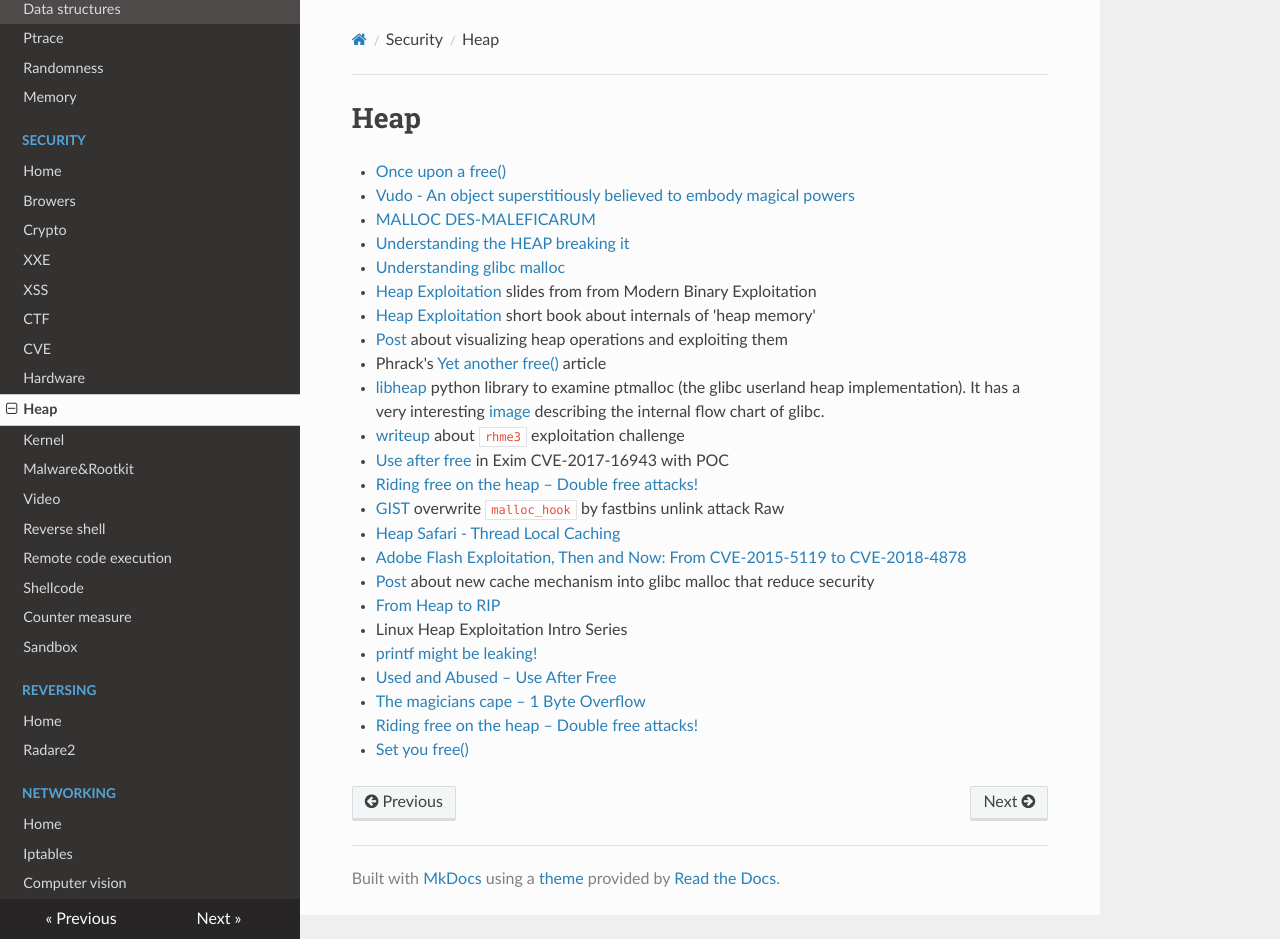
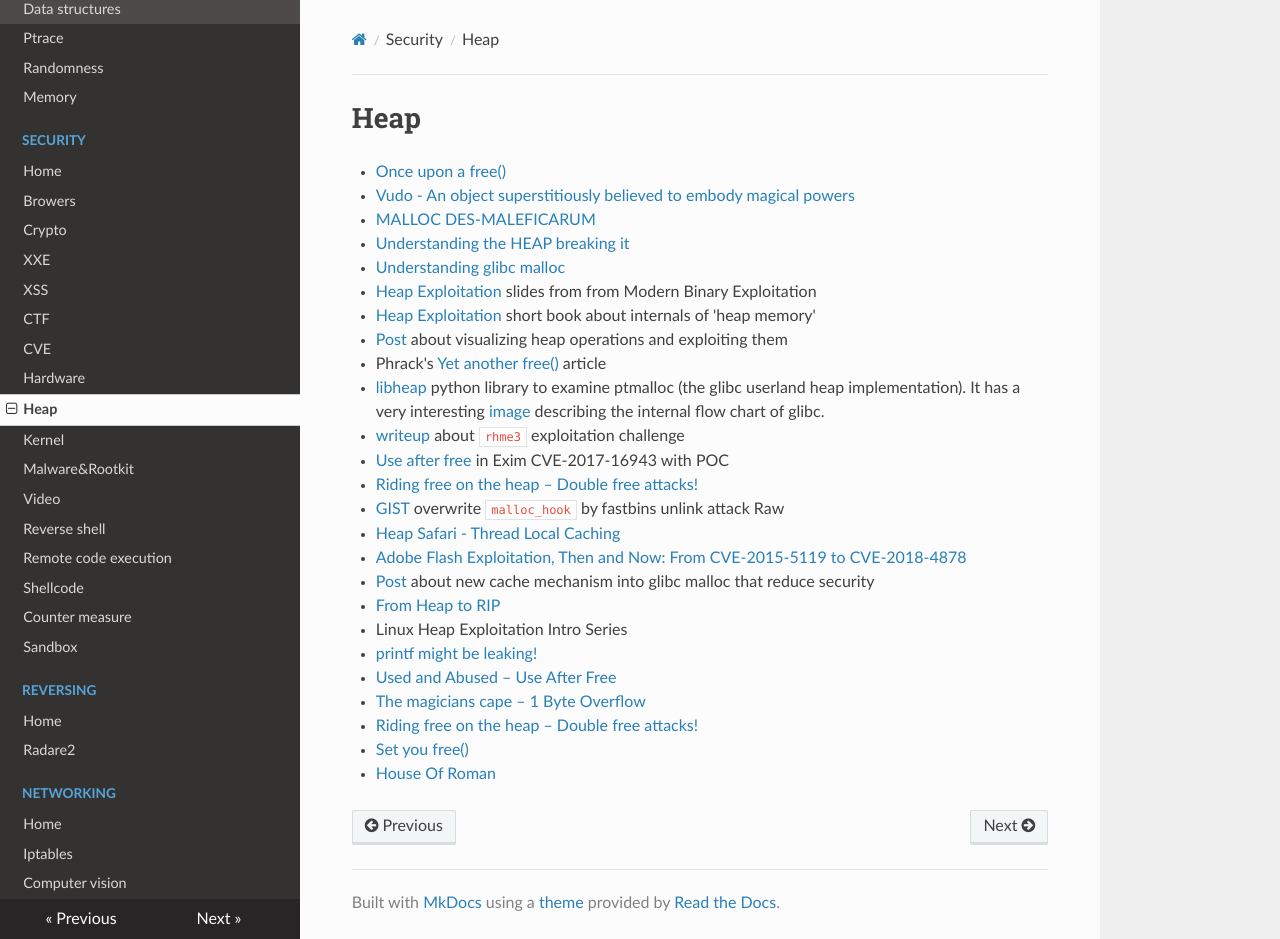
Before and after one commit to gipi/low-level, an MkDocs documentation site: the page built from docs/security/heap.md, in a window 1280 px wide and 939 px high. Built offline with MkDocs 1.6.1, drawn with Linux system fonts in a browser that asks for light colours; nearby versions of some CDN libraries; old or Windows-style settings are respelled for this version of MkDocs.

Commit message:
Update heap.md

```diff
--- a/docs/security/heap.md
+++ b/docs/security/heap.md
@@ -25,3 +25,4 @@ Raw
    - [The magicians cape – 1 Byte Overflow](https://sensepost.com/blog/2017/linux-heap-exploitation-intro-series-the-magicians-cape-1-byte-overflow/)
    - [Riding free on the heap – Double free attacks!](https://sensepost.com/blog/2017/linux-heap-exploitation-intro-series-riding-free-on-the-heap-double-free-attacks/)
    - [Set you free()](https://sensepost.com/blog/2018/linux-heap-exploitation-intro-series-set-you-free-part-1/)
+ - [House Of Roman](https://gist.github.com/romanking98/9aab2804832c0fb46615f025e8ffb0bc)
```
